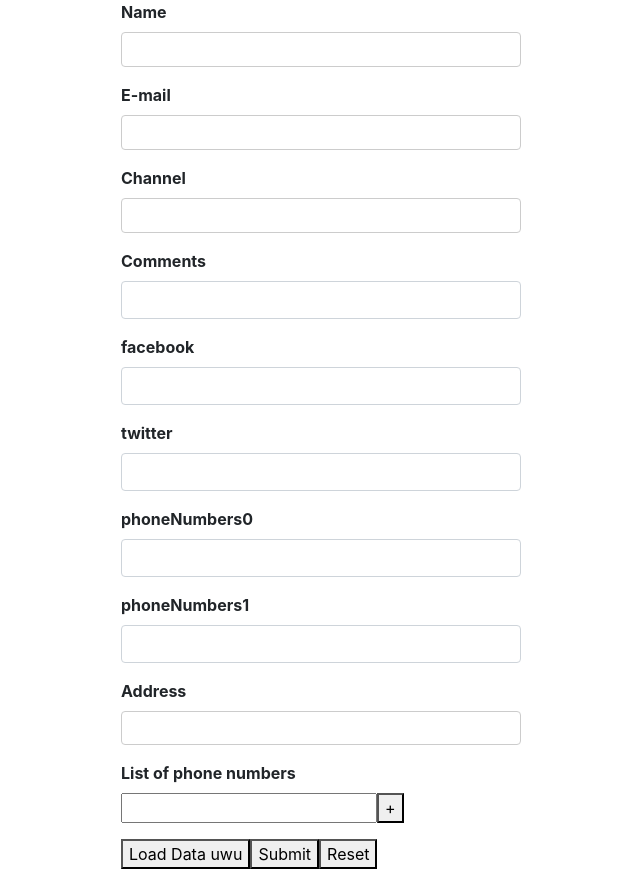
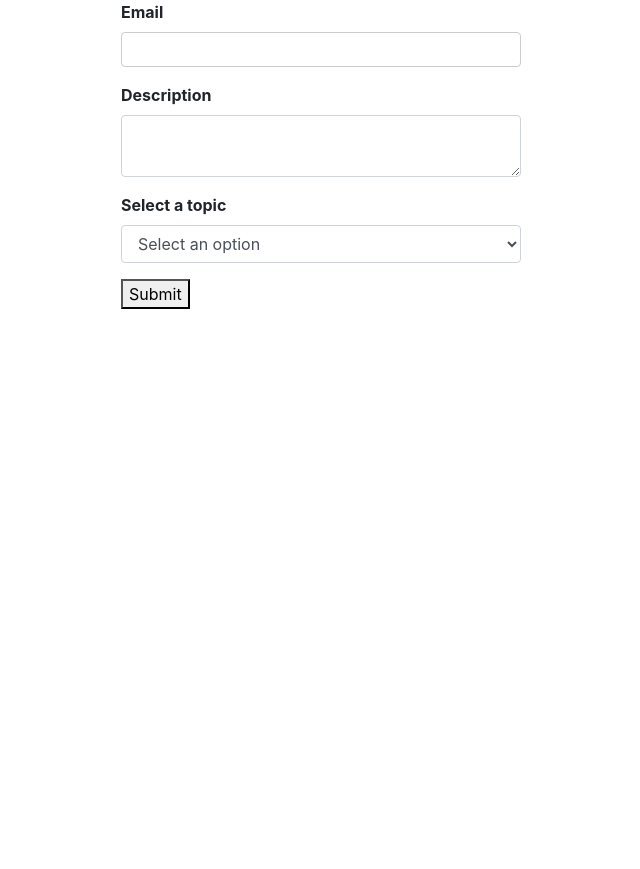
Before and after one commit to javix70/onlyformik, a React (Create React App) app: page / in a window 1280 px wide. Shown: the whole page, without its empty margins (319-959 px from the left). After the commit the page ends 800 px from the top, so only its background shows below. Built offline with nearby package versions, Linux system fonts and the light colour scheme.

Commit message:
control element
add control input

```diff
--- a/src/App.jsx
+++ b/src/App.jsx
@@ -1,11 +1,13 @@
 import React from "react"
 import "./App.css"
+import FormikContainer from "./components/FormikContainer"
 import Formulario from "./components/Formulario"
 
 function App() {
   return (
     <div className='App'>
-      <Formulario />
+      {/* <Formulario /> */}
+      <FormikContainer />
     </div>
   )
 }
--- /dev/null
+++ b/src/components/FormikContainer.jsx
@@ -0,0 +1,63 @@
+import { Form, Formik } from 'formik'
+import React from 'react'
+import * as Yup from 'yup'
+import FormikControl from './FormikControl'
+const FormikContainer = () => {
+	const dropdownOption = [
+		{ key: 'Select an option', value: '' },
+		{ key: 'Option 1', value: 'option1' },
+		{ key: 'Option 2', value: 'option2' },
+		{ key: 'Option 3', value: 'option3' },
+	]
+	const initialValues = {
+		email: '',
+		description: '',
+		dropdownOption: '',
+	}
+	const validateSchema = Yup.object({
+		email: Yup.string().required('Required!'),
+		description: Yup.string().required('Required'),
+		dropdownOption: Yup.string().required('Required'),
+	})
+	const onSubmit = (value) => {
+		console.log('Form data', value)
+	}
+
+	return (
+		<Formik
+			initialValues={initialValues}
+			validationSchema={validateSchema}
+			onSubmit={onSubmit}
+		>
+			{(formik) => {
+				return (
+					<Form>
+						<FormikControl
+							control='input'
+							type='email'
+							label='Email'
+							name='email'
+						/>
+						<FormikControl
+							control='textarea'
+							type='text'
+							label='Description'
+							name='description'
+						/>
+						<FormikControl
+							control='select'
+							type='select'
+							label='Select a topic'
+							name='selectOption'
+							option={dropdownOption}
+						/>
+
+						<button type='submit'>Submit</button>
+					</Form>
+				)
+			}}
+		</Formik>
+	)
+}
+
+export default FormikContainer
--- /dev/null
+++ b/src/components/FormikControl.jsx
@@ -0,0 +1,21 @@
+import React from 'react'
+import Input from './Input'
+import Select from './Select'
+import TextArea from './TextArea'
+
+const FormikControl = ({ control, ...rest }) => {
+	switch (control) {
+		case 'input':
+			return <Input {...rest} />
+		case 'textarea':
+			return <TextArea {...rest} />
+		case 'select':
+			return <Select {...rest} />
+		case 'radio':
+		case 'checkbox':
+		case 'date':
+			defaul: return null
+	}
+}
+
+export default FormikControl
--- /dev/null
+++ b/src/components/Input.jsx
@@ -0,0 +1,14 @@
+import React from 'react'
+import { ErrorMessage, Field } from 'formik'
+import TextError from './TextError'
+const Input = ({ label, name, ...rest }) => {
+	return (
+		<div className='form-group'>
+			<label htmlFor={name}>{label}</label>
+			<Field id={name} name={name} {...rest} className='form-control' />
+			<ErrorMessage name={name} component={TextError} />
+		</div>
+	)
+}
+
+export default Input
--- /dev/null
+++ b/src/components/Select.jsx
@@ -0,0 +1,28 @@
+import { ErrorMessage, Field } from 'formik'
+import React from 'react'
+import TextError from './TextError'
+const Select = ({ label, name, option, ...rest }) => {
+	return (
+		<div className='form-group'>
+			<label htmlFor={name}>{label}</label>
+			<Field
+				as='select'
+				id={name}
+				name={name}
+				{...rest}
+				className='form-control'
+			>
+				{option.map((option) => {
+					return (
+						<option key={option.value} value={option.value}>
+							{option.key}
+						</option>
+					)
+				})}
+			</Field>
+			<ErrorMessage name={name} component={TextError} />
+		</div>
+	)
+}
+
+export default Select
--- /dev/null
+++ b/src/components/TextArea.jsx
@@ -0,0 +1,21 @@
+import React from 'react'
+import { ErrorMessage, Field } from 'formik'
+import TextError from './TextError'
+
+const TextArea = ({ label, name, ...rest }) => {
+	return (
+		<div className='form-group'>
+			<label htmlFor={name}>{label}</label>
+			<Field
+				as='textarea'
+				id={name}
+				name={name}
+				{...rest}
+				className='form-control'
+			/>
+			<ErrorMessage name={name} component={TextError} />
+		</div>
+	)
+}
+
+export default TextArea
```
